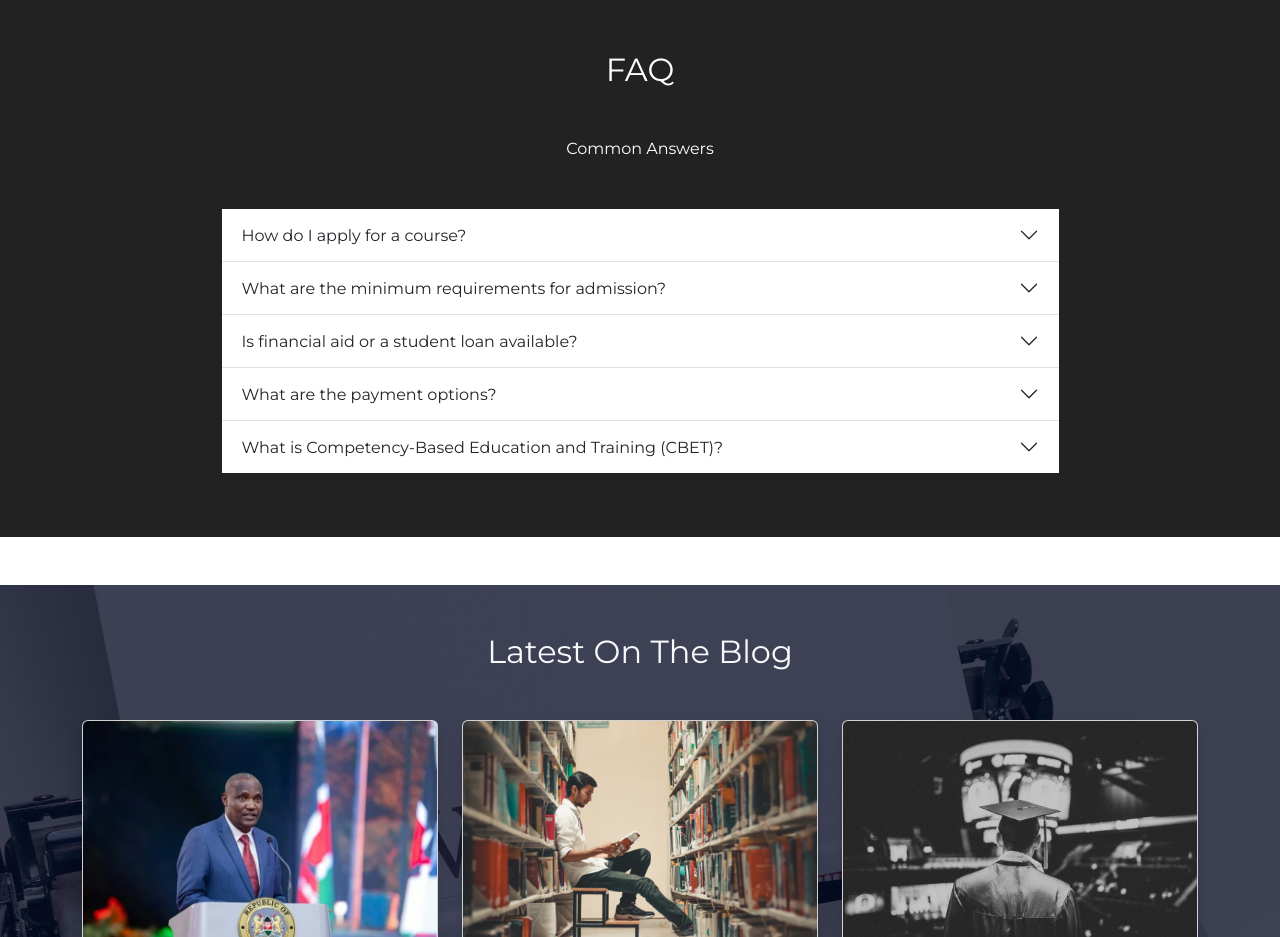
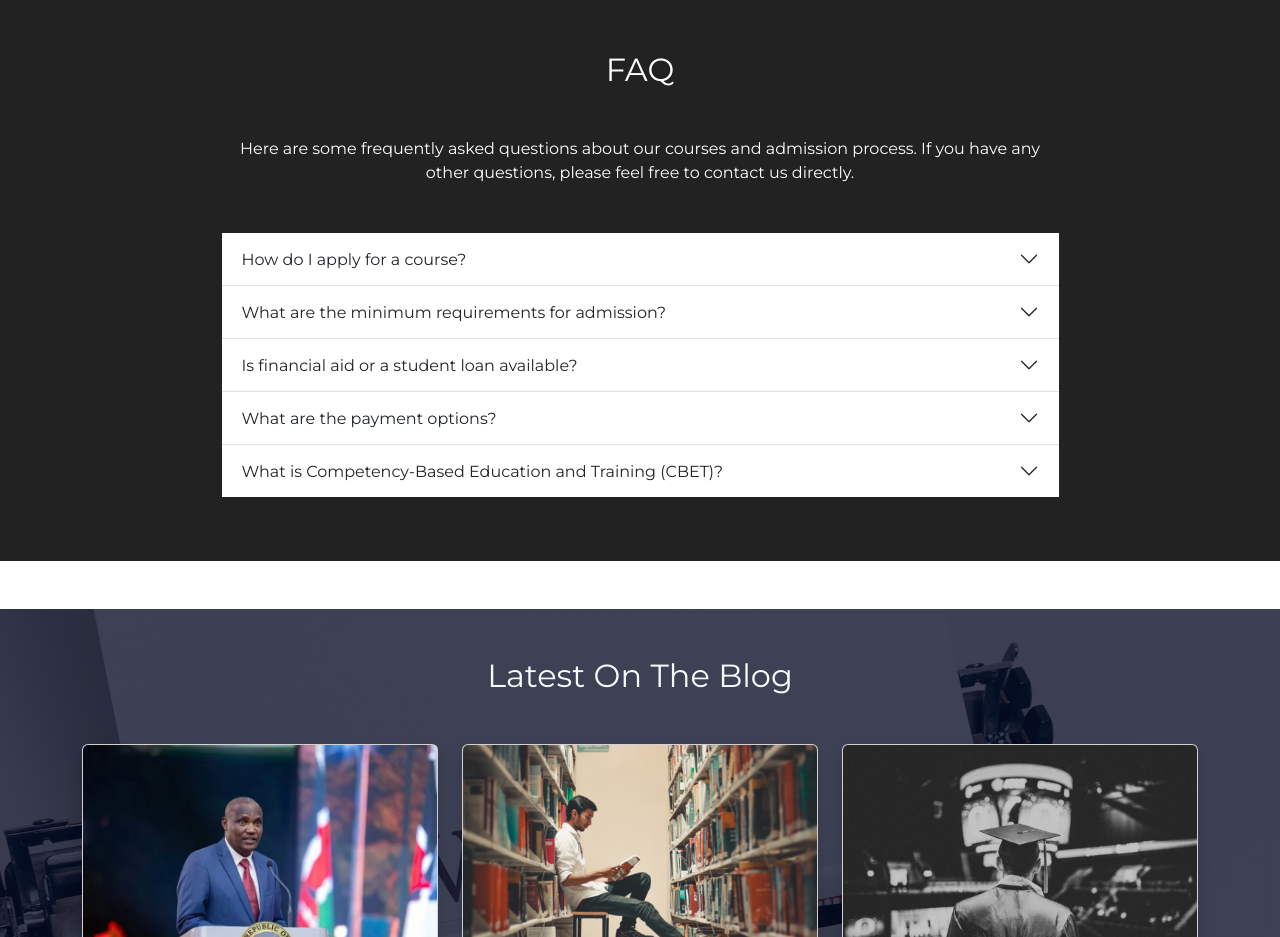
Before and after one commit to otienosylvery/suba-south-tvc, a React (Vite) app: page /#/ in a window 1280 px wide. Shown: the part 1800-2737 px from the top of the page. Built offline with nearby package versions, Linux system fonts and the light colour scheme; no server answers.

Commit message:
faq single commit

```diff
--- a/src/components/FaqAccordion/FaqAccordion.jsx
+++ b/src/components/FaqAccordion/FaqAccordion.jsx
@@ -8,7 +8,8 @@ function FaqAccordion() {
     <div className='faq-section'>
         <div className='container d-flex flex-column align-items-center'>
             <h2 className='text-center text-capitalize mb-5'>FAQ</h2>
-            <p className='text-center mb-5'>Common Answers</p>
+            <p className='text-center mb-5'>Here are some frequently asked questions about our courses and admission process. If you have any other questions, please feel free to contact us directly.
+            </p>
             <Accordion defaultActiveKey="" flush>
                 <Accordion.Item eventKey='0'>
                     <Accordion.Header>How do I apply for a course?</Accordion.Header>
```
